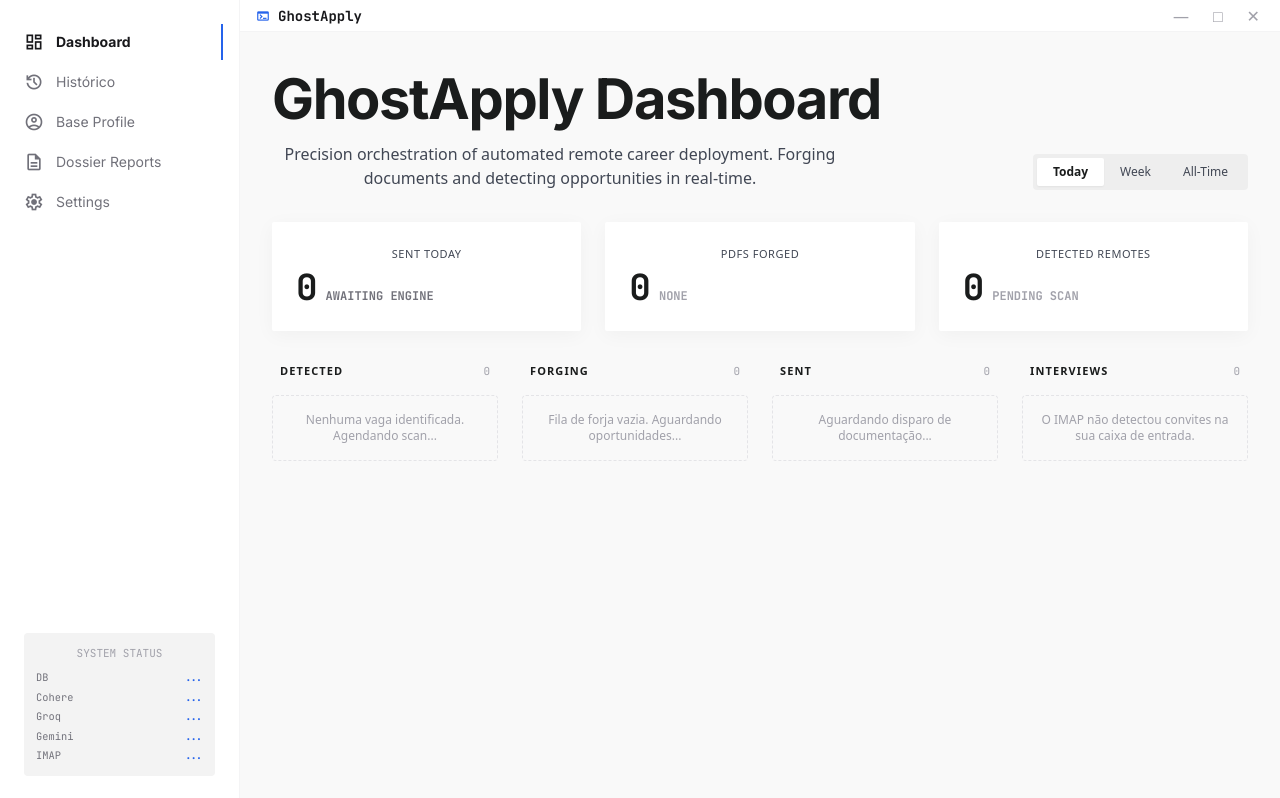
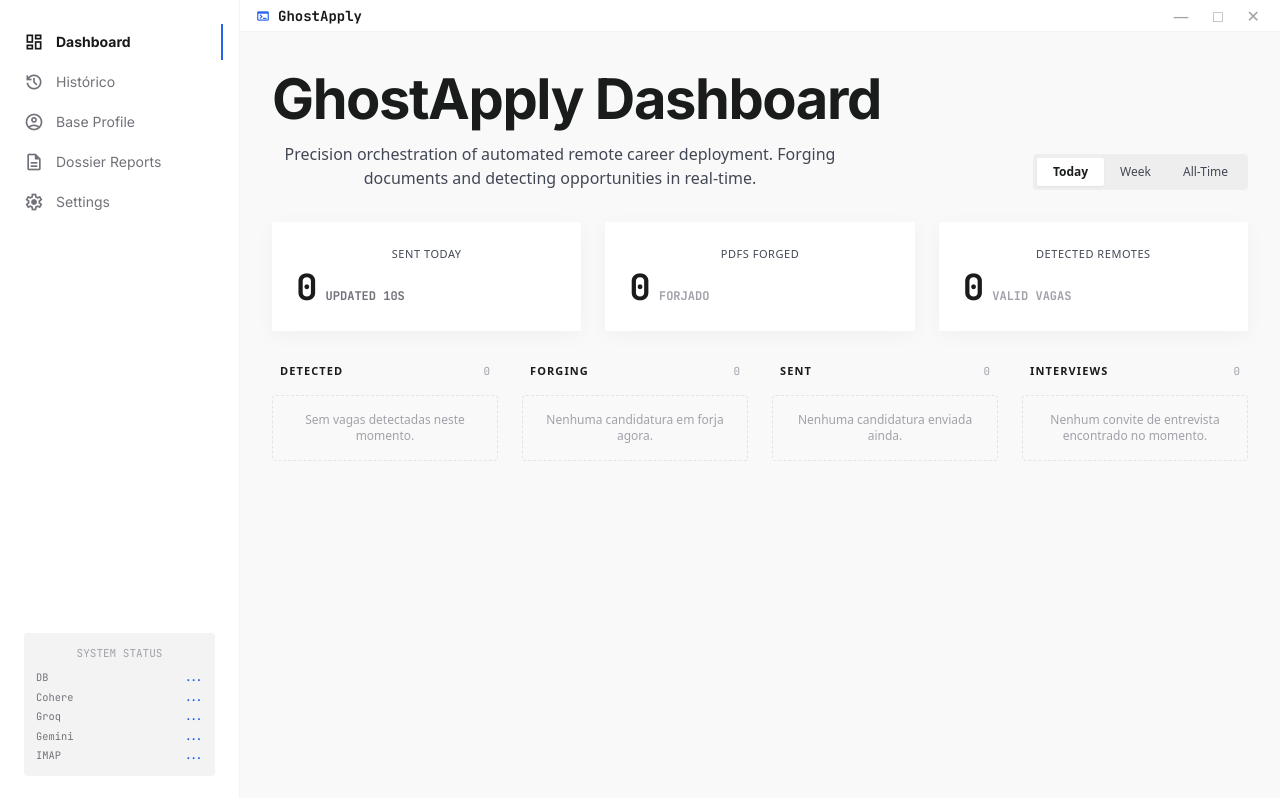
Before and after one commit to Wanjos-eng/GhostApply, a React (Vite) app in the folder dashboard/frontend/: page / in a window 1280 px wide. Built offline with nearby package versions, Linux system fonts and the light colour scheme.

Commit message:
chore(dashboard/frontend): sync update for DashboardView.tsx

```diff
--- a/dashboard/frontend/src/components/DashboardView.tsx
+++ b/dashboard/frontend/src/components/DashboardView.tsx
@@ -1,5 +1,5 @@
 import { useState, useEffect } from 'react';
-import { FetchEmails, GerarDossieEstudos } from "../../wailsjs/go/main/App";
+import { FetchEmails, FetchHistory, FetchInterviews, GerarDossieEstudos } from "../../wailsjs/go/main/App";
 
 interface EmailRecrutador {
   id: string;
@@ -9,33 +9,52 @@
   corpo: string;
 }
 
+interface VagaHistoricoDTO {
+  vaga_id: string;
+  titulo: string;
+  empresa: string;
+  url: string;
+  vaga_status: string;
+  candidatura_id: string;
+  candidatura_status: string;
+  recrutador_nome: string;
+  recrutador_perfil: string;
+  criado_em: string;
+}
+
 export function DashboardView() {
   const [emails, setEmails] = useState<EmailRecrutador[]>([]);
+  const [history, setHistory] = useState<VagaHistoricoDTO[]>([]);
+  const [interviews, setInterviews] = useState<EmailRecrutador[]>([]);
   const [dossierText, setDossierText] = useState('');
   const [isGenerating, setIsGenerating] = useState(false);
-
-  // Dashboard Metrics State (ready to receive increments from background jobs)
-  const [metrics, setMetrics] = useState({
-    sentToday: 0,
-    pdfsForged: 0,
-    detectedRemotes: 0
-  });
+  const [loading, setLoading] = useState(true);
 
   useEffect(() => {
-    const fillEmails = async () => {
+    const fillData = async () => {
+      setLoading(true);
       try {
         // Only works inside Wails runtime
         if ((window as any).go) {
-           const fetched = await FetchEmails();
-           if (fetched) setEmails(fetched);
+          const [fetchedEmails, fetchedHistory, fetchedInterviews] = await Promise.all([
+            FetchEmails(),
+            FetchHistory(),
+            FetchInterviews(),
+          ]);
+
+          setEmails(fetchedEmails || []);
+          setHistory(fetchedHistory || []);
+          setInterviews(fetchedInterviews || []);
         }
       } catch (err) {
-        console.error("FetchEmails failed:", err);
+        console.error("Dashboard data refresh failed:", err);
+      } finally {
+        setLoading(false);
       }
     };
 
-    fillEmails();
-    const intervalId = setInterval(fillEmails, 5000);
+    fillData();
+    const intervalId = setInterval(fillData, 10000);
     return () => clearInterval(intervalId);
   }, []);
 
@@ -54,7 +73,17 @@
 
   const closeDossier = () => setDossierText('');
 
-  const entrevistas = emails.filter(e => e.classificacao === "ENTREVISTA");
+  const nowDate = new Date().toISOString().slice(0, 10);
+  const sentStatuses = new Set(["ENVIADA", "APLICADA", "CONFIRMADA"]);
+  const detectedList = history.filter((v) => v.vaga_status !== "DESCARTADA" && v.vaga_status !== "REJEITADO_PRESENCIAL");
+  const forgingList = history.filter((v) => v.candidatura_status === "FORJADO");
+  const sentList = history.filter((v) => sentStatuses.has(v.candidatura_status));
+  const sentToday = sentList.filter((v) => (v.criado_em || "").slice(0, 10) === nowDate).length;
+  const metrics = {
+    sentToday,
+    pdfsForged: forgingList.length,
+    detectedRemotes: detectedList.length,
+  };
 
   return (
     <div className="p-8 space-y-8 overflow-y-auto">
@@ -78,21 +107,21 @@
           <p className="text-on-surface-variant text-[0.6875rem] font-medium uppercase tracking-wider mb-1">Sent Today</p>
           <div className="flex items-baseline gap-2">
             <span className="font-mono text-4xl font-bold text-on-surface">{metrics.sentToday}</span>
-            <span className="text-zinc-500 text-xs font-mono font-bold">AWAITING ENGINE</span>
+            <span className="text-zinc-500 text-xs font-mono font-bold">UPDATED 10S</span>
           </div>
         </div>
         <div className="bg-surface-container-lowest p-6 rounded shadow-[0px_4px_20px_rgba(0,0,0,0.04)]">
           <p className="text-on-surface-variant text-[0.6875rem] font-medium uppercase tracking-wider mb-1">PDFs Forged</p>
           <div className="flex items-baseline gap-2">
             <span className="font-mono text-4xl font-bold text-on-surface">{metrics.pdfsForged}</span>
-            <span className="text-zinc-400 text-xs font-mono font-bold">NONE</span>
+            <span className="text-zinc-400 text-xs font-mono font-bold">FORJADO</span>
           </div>
         </div>
         <div className="bg-surface-container-lowest p-6 rounded shadow-[0px_4px_20px_rgba(0,0,0,0.04)]">
           <p className="text-on-surface-variant text-[0.6875rem] font-medium uppercase tracking-wider mb-1">Detected Remotes</p>
           <div className="flex items-baseline gap-2">
             <span className="font-mono text-4xl font-bold text-on-surface">{metrics.detectedRemotes}</span>
-            <span className="text-zinc-400 text-xs font-mono font-bold">PENDING SCAN</span>
+            <span className="text-zinc-400 text-xs font-mono font-bold">VALID VAGAS</span>
           </div>
         </div>
       </div>
@@ -103,12 +132,20 @@
         <div className="space-y-4">
           <div className="flex items-center justify-between px-2">
             <h3 className="text-[0.6875rem] font-bold uppercase tracking-widest text-on-surface">Detected</h3>
-            <span className="font-mono text-[0.6875rem] text-zinc-400">0</span>
+            <span className="font-mono text-[0.6875rem] text-zinc-400">{detectedList.length}</span>
           </div>
           <div className="space-y-3">
+            {detectedList.slice(0, 8).map((v) => (
+              <a key={`${v.vaga_id}-detected`} href={v.url} target="_blank" rel="noreferrer" className="block bg-white border border-zinc-200 p-4 rounded shadow-[0px_10px_40px_rgba(0,0,0,0.02)] hover:border-zinc-400 transition">
+                <h4 className="font-headline font-semibold text-sm mb-1 line-clamp-2">{v.titulo || "Vaga"}</h4>
+                <p className="text-on-surface-variant text-xs truncate">{v.empresa || "Empresa"}</p>
+              </a>
+            ))}
+            {detectedList.length === 0 && !loading && (
               <div className="p-4 text-center text-xs text-zinc-400 border border-dashed border-zinc-200 rounded-lg">
-                Nenhuma vaga identificada. Agendando scan...
+                Sem vagas detectadas neste momento.
               </div>
+            )}
           </div>
         </div>
 
@@ -116,12 +153,20 @@
         <div className="space-y-4">
           <div className="flex items-center justify-between px-2">
             <h3 className="text-[0.6875rem] font-bold uppercase tracking-widest text-on-surface">Forging</h3>
-            <span className="font-mono text-[0.6875rem] text-zinc-400">0</span>
+            <span className="font-mono text-[0.6875rem] text-zinc-400">{forgingList.length}</span>
           </div>
           <div className="space-y-3">
+            {forgingList.slice(0, 8).map((v) => (
+              <a key={`${v.vaga_id}-forging`} href={v.url} target="_blank" rel="noreferrer" className="block bg-white border border-amber-200 p-4 rounded shadow-[0px_10px_40px_rgba(0,0,0,0.02)] hover:border-amber-400 transition">
+                <h4 className="font-headline font-semibold text-sm mb-1 line-clamp-2">{v.titulo || "Vaga"}</h4>
+                <p className="text-on-surface-variant text-xs truncate">{v.empresa || "Empresa"}</p>
+              </a>
+            ))}
+            {forgingList.length === 0 && !loading && (
               <div className="p-4 text-center text-xs text-zinc-400 border border-dashed border-zinc-200 rounded-lg">
-                Fila de forja vazia. Aguardando oportunidades...
+                Nenhuma candidatura em forja agora.
               </div>
+            )}
           </div>
         </div>
 
@@ -129,12 +174,20 @@
         <div className="space-y-4">
           <div className="flex items-center justify-between px-2">
             <h3 className="text-[0.6875rem] font-bold uppercase tracking-widest text-on-surface">Sent</h3>
-            <span className="font-mono text-[0.6875rem] text-zinc-400">0</span>
+            <span className="font-mono text-[0.6875rem] text-zinc-400">{sentList.length}</span>
           </div>
           <div className="space-y-3">
+            {sentList.slice(0, 8).map((v) => (
+              <a key={`${v.vaga_id}-sent`} href={v.url} target="_blank" rel="noreferrer" className="block bg-white border border-emerald-200 p-4 rounded shadow-[0px_10px_40px_rgba(0,0,0,0.02)] hover:border-emerald-400 transition">
+                <h4 className="font-headline font-semibold text-sm mb-1 line-clamp-2">{v.titulo || "Vaga"}</h4>
+                <p className="text-on-surface-variant text-xs truncate">{v.empresa || "Empresa"}</p>
+              </a>
+            ))}
+            {sentList.length === 0 && !loading && (
               <div className="p-4 text-center text-xs text-zinc-400 border border-dashed border-zinc-200 rounded-lg">
-                Aguardando disparo de documentação...
+                Nenhuma candidatura enviada ainda.
               </div>
+            )}
           </div>
         </div>
 
@@ -142,18 +195,18 @@
         <div className="space-y-4">
           <div className="flex items-center justify-between px-2">
             <h3 className="text-[0.6875rem] font-bold uppercase tracking-widest text-on-surface">Interviews</h3>
-            <span className="font-mono text-[0.6875rem] text-zinc-400">{entrevistas.length > 0 ? entrevistas.length : '0'}</span>
+            <span className="font-mono text-[0.6875rem] text-zinc-400">{interviews.length}</span>
           </div>
           <div className="space-y-3">
 
             {/* Dynamic Real Data */}
-            {entrevistas.map((e, index) => (
-               <div key={index} className="bg-white border border-blue-200 p-4 rounded shadow-[0px_10px_40px_rgba(0,0,0,0.02)]">
+            {interviews.map((e) => (
+               <div key={e.id} className="bg-white border border-blue-200 p-4 rounded shadow-[0px_10px_40px_rgba(0,0,0,0.02)]">
                 <div className="flex flex-wrap items-center gap-2 mb-2 justify-between">
                   <span className="px-2 py-0.5 bg-blue-50 text-blue-700 text-[9px] font-bold rounded-full uppercase tracking-tighter">High Signal</span>
                   <button onClick={() => handleGerarDossie(e.corpo)} className="px-2 py-0.5 bg-zinc-900 text-white text-[9px] font-bold rounded hover:bg-zinc-700 cursor-pointer transition">Gerar Dossiê (Gemini)</button>
                 </div>
-                <h4 className="font-headline font-semibold text-sm mb-1">{e.email}</h4>
+                <h4 className="font-headline font-semibold text-sm mb-1">{e.nome || e.email}</h4>
                 <p className="text-on-surface-variant text-xs mb-3 truncate">{e.corpo}</p>
                 <div className="flex items-center gap-2 mt-4 pt-4 border-t border-zinc-50">
                   <span className="material-symbols-outlined text-[1rem] text-zinc-400">calendar_today</span>
@@ -163,9 +216,9 @@
             ))}
 
             {/* Default Static Template layout from user if DB has no hits yet */}
-            {entrevistas.length === 0 && (
+            {interviews.length === 0 && !loading && (
               <div className="p-4 text-center text-xs text-zinc-400 border border-dashed border-zinc-200 rounded-lg">
-                 O IMAP não detectou convites na sua caixa de entrada.
+                 Nenhum convite de entrevista encontrado no momento.
               </div>
             )}
 
```
Lines whose indentation alone changed are shown as unchanged.
